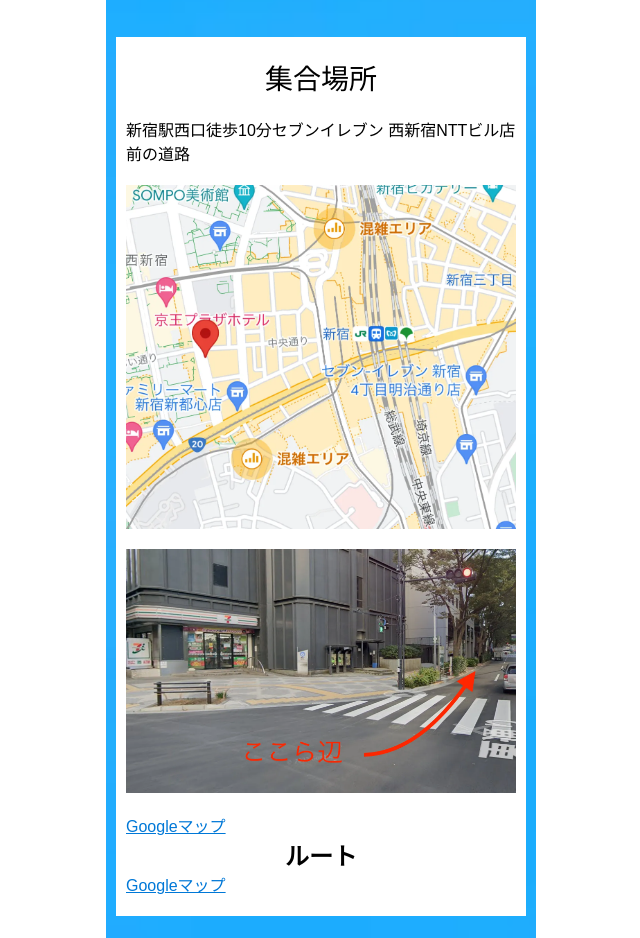
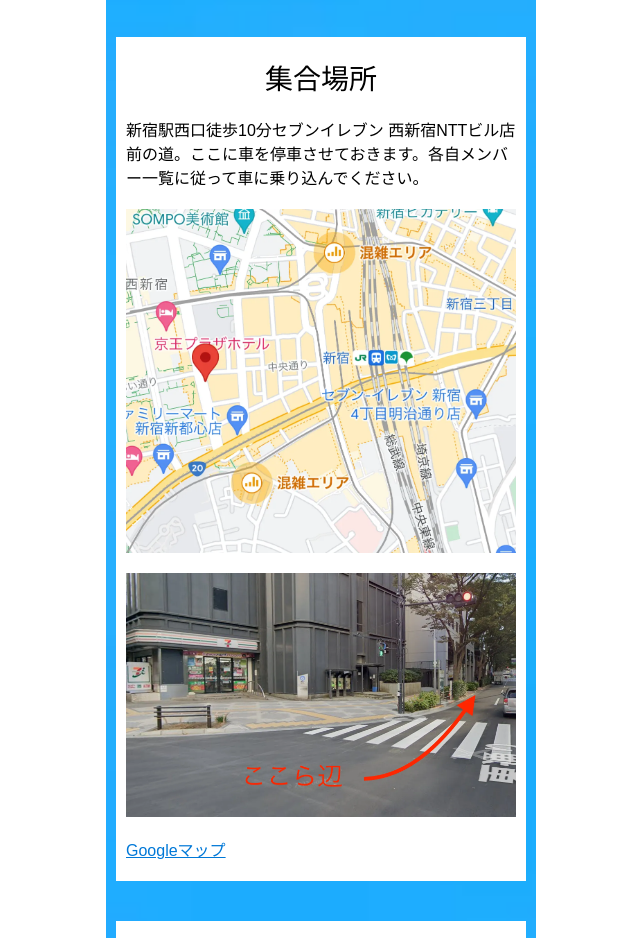
Before and after one commit to winc1980/shiori, a plain HTML site: page index.html in a window 1280 px wide. Shown: the part 1834-2772 px from the top of the page, without its empty margins (319-959 px from the left). Drawn offline with nearby package versions, Linux system fonts and the light colour scheme; a web font is replaced by a local one.

Commit message:
fixed content

```diff
--- a/index.html
+++ b/index.html
@@ -66,14 +66,12 @@
       </div>
       <div class="contents_wrapper fade" id="place">
         <h2>集合場所</h2>
-        <p>新宿駅西口徒歩10分セブンイレブン 西新宿NTTビル店前の道路</p>
+        <p>新宿駅西口徒歩10分セブンイレブン 西新宿NTTビル店前の道。ここに車を停車させておきます。各自メンバー一覧に従って車に乗り込んでください。</p>
         <img src="images/map1.webp" alt="" width="100%" />
         <img src="images/map2.webp" alt="" width="100%" />
         <a href="https://goo.gl/maps/UihgKeTEfB6GRX7H6" target="_blank"
           >Googleマップ</a
         >
-        <h3>ルート</h3>
-        <a href="https://maps.app.goo.gl/jqBeLriazhL4ZJUa6?g_st=ic">Googleマップ</a>
       </div>
       <div class="contents_wrapper fade" id="members">
         <h2>メンバー</h2>
```
